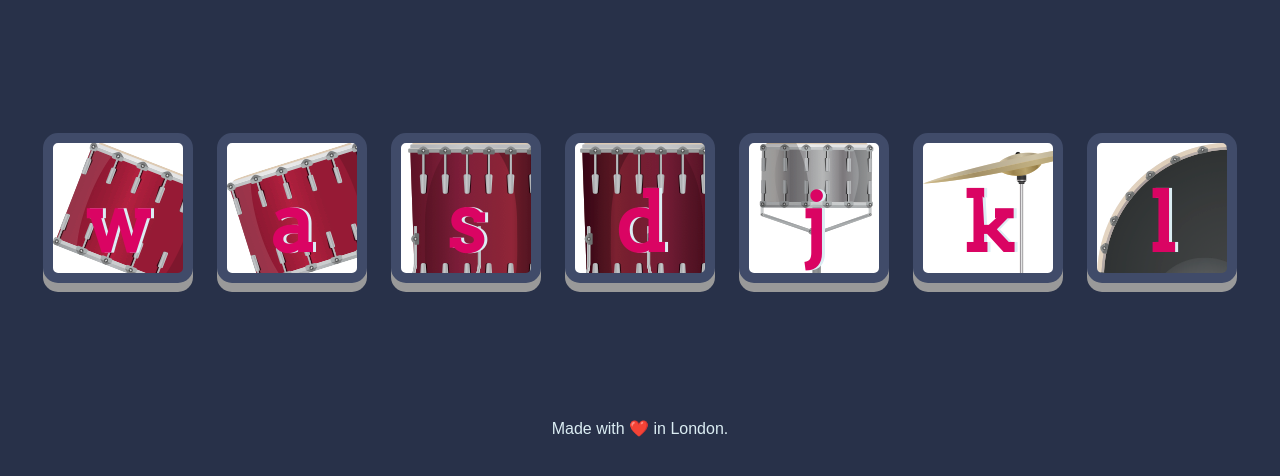
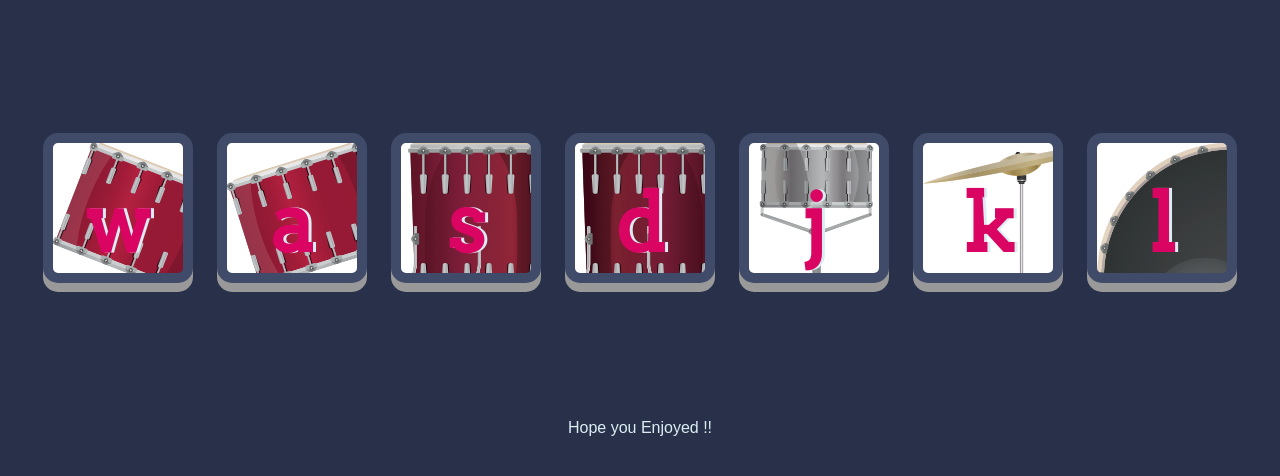
Before and after one commit to OmCar13/drum-kit, a plain HTML site: page index.html in a window 1280 px wide. Shown: the part 156-632 px from the top of the page. Drawn offline with Linux system fonts and the light colour scheme; files whose address does not match are found by name.

Commit message:
Initial commit

```diff
--- a/index.html
+++ b/index.html
@@ -23,7 +23,7 @@
 
 
   <footer>
-    Made with ❤️ in London.
+    Hope you Enjoyed !!
   </footer>
 
   <script src="index.js"></script>
```
